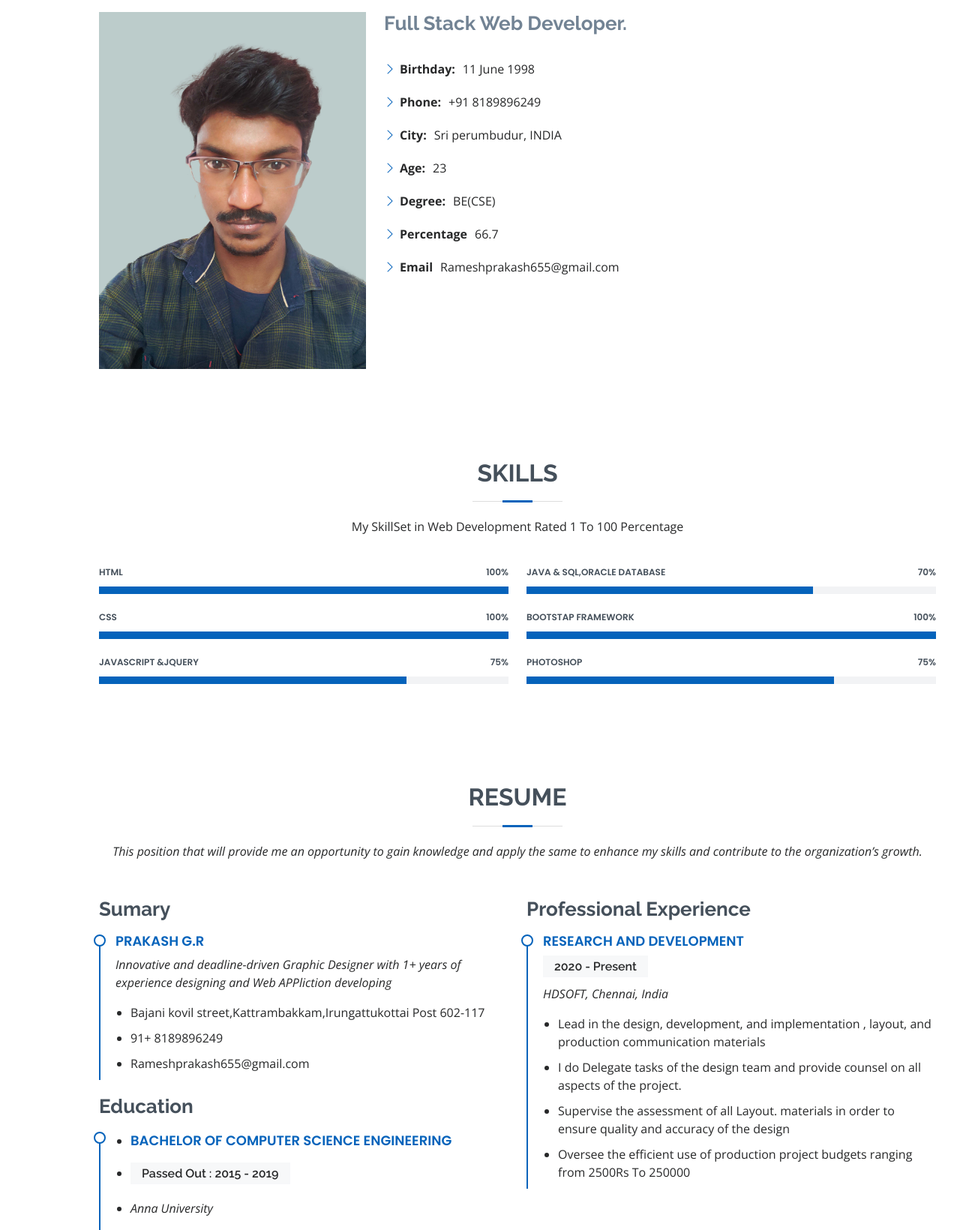
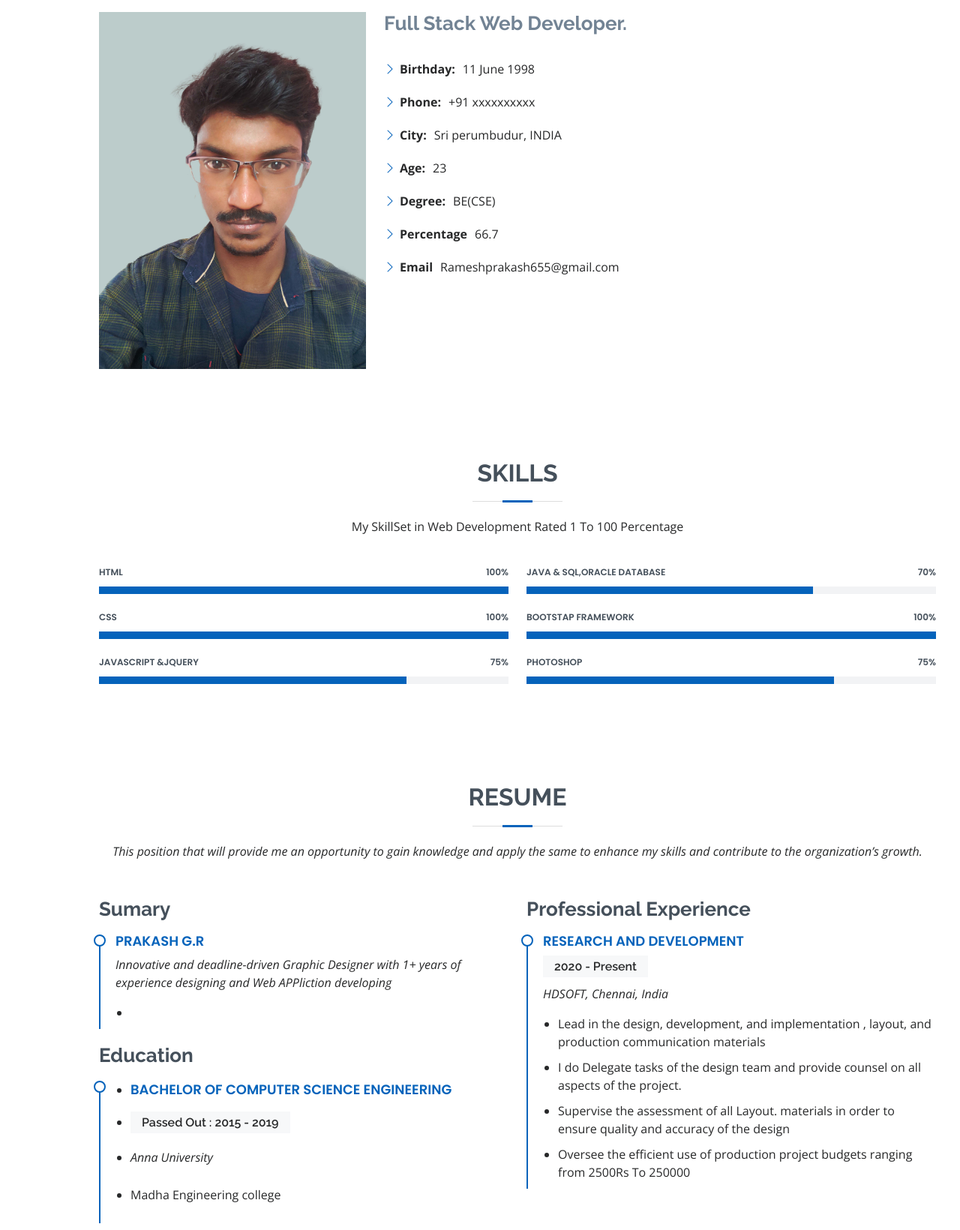
Before and after one commit to xeogun/public_html, a plain HTML site: page index.html in a window 1280 px wide. Shown: the part 1000-2640 px from the top of the page at 75% size. Drawn offline with nearby package versions, Linux system fonts and the light colour scheme.

Commit message:
Update index.html

```diff
--- a/index.html
+++ b/index.html
@@ -93,7 +93,7 @@
               <div class="col-lg-12">
                 <ul>
                   <li><i class="bi bi-chevron-right"></i> <strong>Birthday:</strong> <span>11 June 1998</span></li>
-                  <li><i class="bi bi-chevron-right"></i> <strong>Phone:</strong> <span>+91 8189896249</span></li>
+                  <li><i class="bi bi-chevron-right"></i> <strong>Phone:</strong> <span>+91 xxxxxxxxxx</span></li>
                   <li><i class="bi bi-chevron-right"></i> <strong>City:</strong> <span>Sri perumbudur, INDIA</span></li>
 				  <li><i class="bi bi-chevron-right"></i> <strong>Age:</strong> <span>23</span></li>
                   <li><i class="bi bi-chevron-right"></i> <strong>Degree:</strong> <span>BE(CSE)</span></li>
@@ -197,10 +197,7 @@
               <h4>Prakash G.R</h4>
               <p><em>Innovative and deadline-driven Graphic Designer with 1+ years of experience designing and  Web APPliction developing </em></p>
               <ul>
-                <li>Bajani kovil street,Kattrambakkam,Irungattukottai Post 602-117</li>
-                <li>91+ 8189896249 </li>
-
-                <li>Rameshprakash655@gmail.com</li>
+                <li></li>
               </ul>
             </div>
 
@@ -612,7 +609,7 @@
                 </svg>
                 <i class='bx bxl-dropbox'></i>
               </div>
-              <h4><a href=" https://drive.google.com/file/d/1-5odDf95oUJZQmTOvdsThMJVVNkMNIAG/view?usp=sharing">My-Resume (click to dowload)</a></h4>
+              <h4><a href="">My-Resume (click to dowload)</a></h4>
               <p></p>
             </div>
           </div>
```
